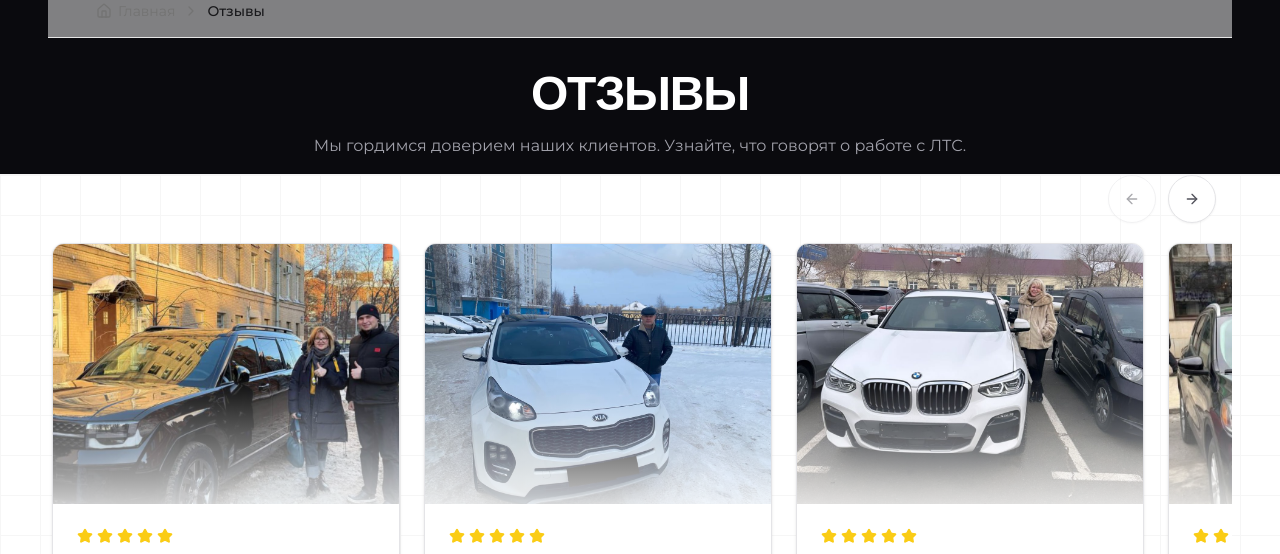
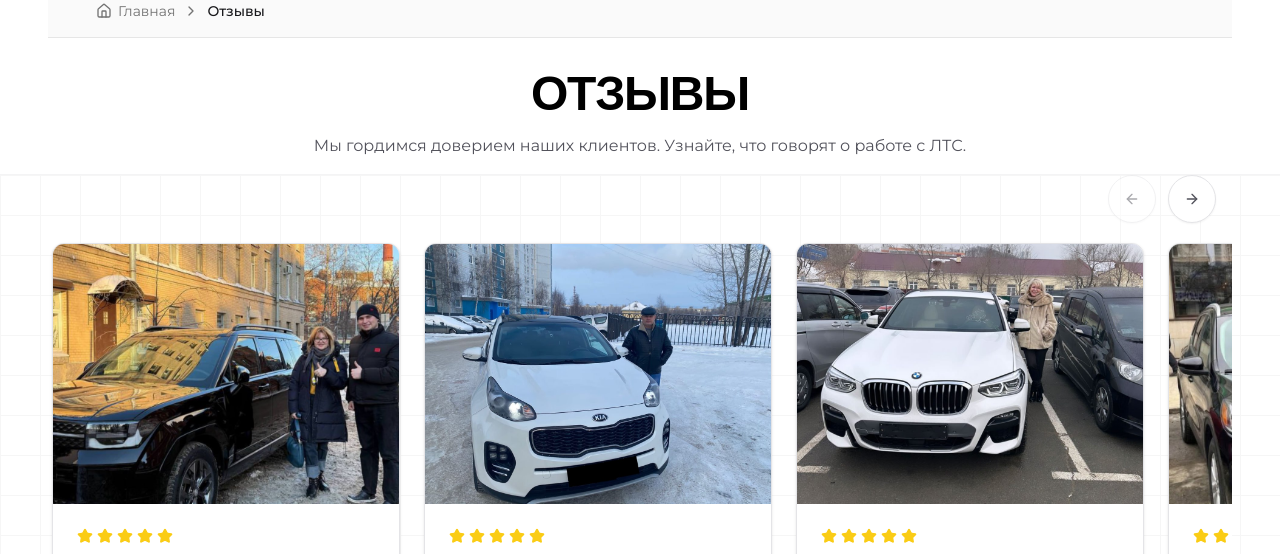
Before and after one commit to gorbacenkovitalij6-prog/volga613, a Next.js app: page /reviews in a window 1280 px wide. Shown: the part 128-682 px from the top of the page. Built offline with nearby package versions, Linux system fonts and the light colour scheme; no server answers; the database is empty; a web font is replaced by a local one.

Commit message:
style: remove gradient overlay from review photos and use clean white background on reviews page

```diff
--- a/src/app/reviews/ReviewsClient.tsx
+++ b/src/app/reviews/ReviewsClient.tsx
@@ -18,7 +18,7 @@ export default function ReviewsClient({ reviews, dbBrands = [], dbModels = [], p
   const { t } = useLanguage();
 
   return (
-    <div className="flex flex-col bg-[#0A0A0E] text-white min-h-[90vh]">
+    <div className="flex flex-col bg-white text-black min-h-[90vh]">
       <ReviewsSchema reviews={reviews} />
 
       <section className="pt-8 pb-4">
@@ -30,10 +30,10 @@ export default function ReviewsClient({ reviews, dbBrands = [], dbModels = [], p
       <section className="pt-4 pb-4">
         <div className="container-custom px-4 text-center">
           <FadeInSection animation="fade-up" duration={700}>
-            <h1 className="text-3xl md:text-5xl font-black uppercase tracking-tight mb-4 text-white">
+            <h1 className="text-3xl md:text-5xl font-black uppercase tracking-tight mb-4 text-black">
               ОТЗЫВЫ
             </h1>
-            <p className="text-zinc-400 max-w-2xl mx-auto text-sm md:text-base">
+            <p className="text-zinc-600 max-w-2xl mx-auto text-sm md:text-base">
               Мы гордимся доверием наших клиентов. Узнайте, что говорят о работе с ЛТС.
             </p>
           </FadeInSection>
--- a/src/components/ReviewsCarousel.tsx
+++ b/src/components/ReviewsCarousel.tsx
@@ -125,8 +125,6 @@ export function ReviewsCarousel({ photoReviews = [], reviews = [], titleOverride
                             (e.target as HTMLImageElement).style.display = 'none';
                           }}
                         />
-                        {/* Затемнение снизу для плавного перехода, по желанию */}
-                        <div className="absolute inset-0 bg-gradient-to-t from-white via-transparent to-transparent opacity-80" />
                       </div>
 
                       {/* Нижняя часть - Текст */}
```
